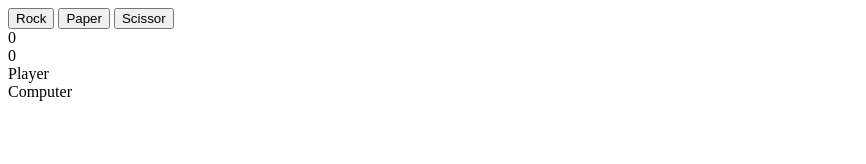
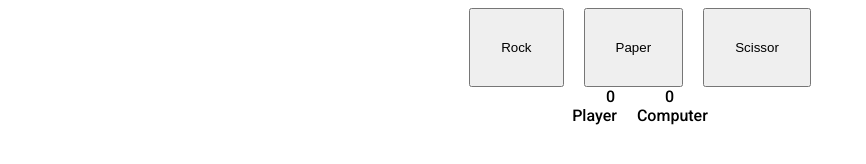
Before and after one commit to SwarupUkil/Rock-Paper-Scissors, a plain HTML site: page index.html in a window 1280 px wide. Shown: the whole page, without its empty margins (0-866 px from the left). Drawn offline with Linux system fonts and the light colour scheme.

Commit message:
Apply a surface level amount of styles

```diff
--- a/index.html
+++ b/index.html
@@ -3,19 +3,34 @@
     <head>
         <meta charset="utf-8">
         <title>Rock, Paper, Scissors</title>
-        <link rel="stylesheet" href="styles.css">
+        <link rel="stylesheet" href="./style.css">
         <script src="script.js" defer></script>
+        <link rel="preconnect" href="https://fonts.googleapis.com">
+        <link rel="preconnect" href="https://fonts.gstatic.com" crossorigin="">
+        <link href="https://fonts.googleapis.com/css2?family=Roboto:ital,wght@0,100;0,300;0,500;1,100;1,300;1,500&amp;display=swap" rel="stylesheet">
     </head>
     <body>
-        <button id="rock">Rock</button>
-        <button id="paper">Paper</button>
-        <button id="scissor">Scissor</button>
+        <div class="buttons">
+            <button id="rock">Rock</button>
+            <button id="paper">Paper</button>
+            <button id="scissor">Scissor</button>
+        </div>
         <div class="scoreboard">
             <div class="scores"><!-- Add scores in js. --></div>
-            <div>
+            <div class="versus">
                 <div>Player</div>
                 <div>Computer</div>
             </div>
         </div>
+
+
+        <!--
+            To do:
+            - the entire style is poor, gotta make it look good.
+            - Also fix the division of scoreboard as its currently not
+              in good shape at all. Like, number over player should be the
+              division, opposed to one row of numbers and next row of player
+              against computers.
+        -->
     </body>
 </html>
--- a/style.css
+++ b/style.css
@@ -0,0 +1,17 @@
+body {
+    font-family: 'Roboto', sans-serif;
+}
+
+button {
+    padding: 30px;
+}
+
+.buttons, .scores, .versus {
+    display: flex;
+    justify-content: center;
+    gap: 20px;
+}
+
+.scores {
+    gap: 50px;
+}
```
